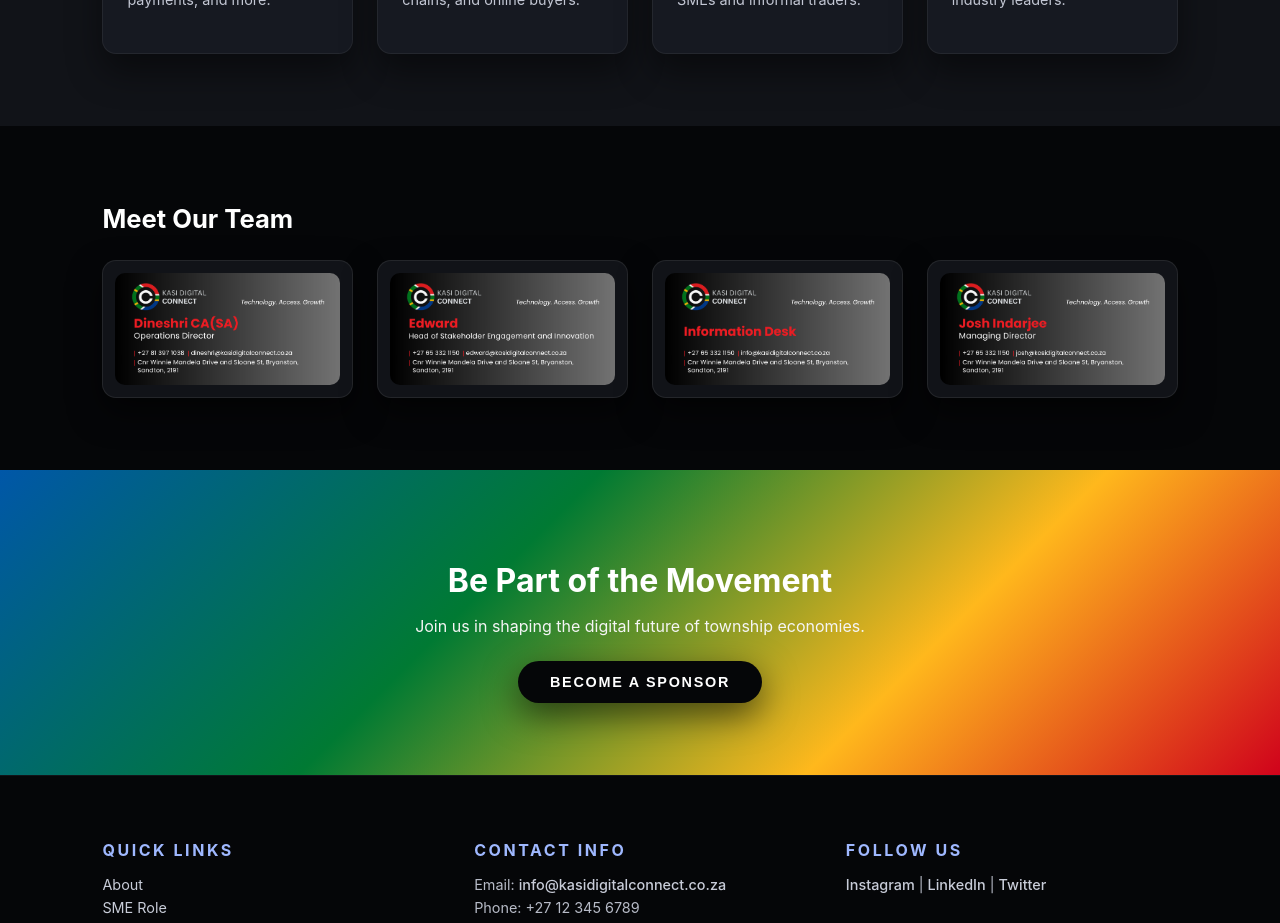
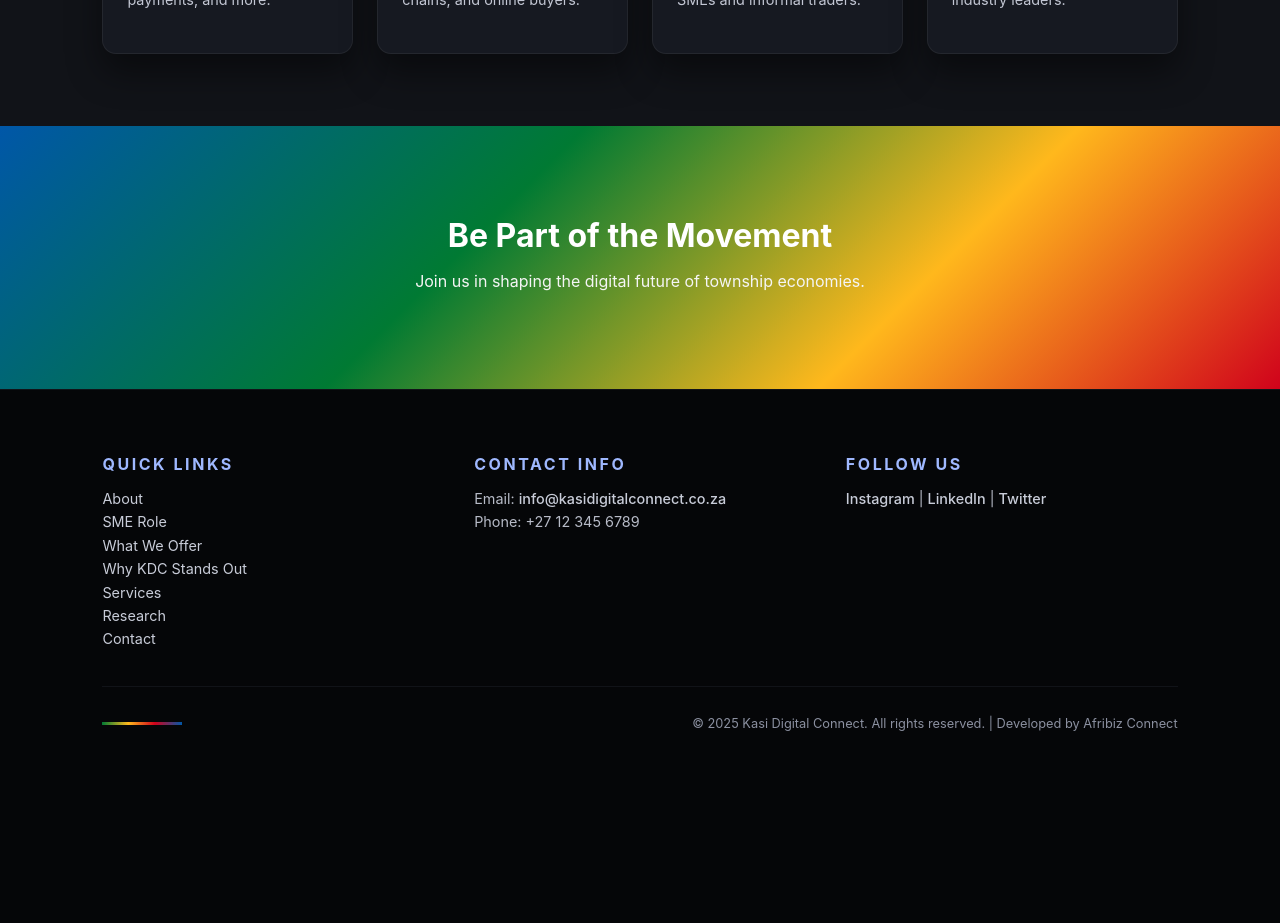
Before and after one commit to rebotilwe/kasi-digital-connect, a React (Create React App) app: page / in a window 1280 px wide. Shown: the part 1200-2123 px from the top of the page. After the commit the page ends 1967 px from the top, so only its background shows below. Built offline with nearby package versions, Linux system fonts and the light colour scheme.

Commit message:
removed email signatures

```diff
--- a/src/pages/Home/Home.jsx
+++ b/src/pages/Home/Home.jsx
@@ -71,7 +71,7 @@ const Home = () => {
 
       {/* TEAM SECTION */}
    {/* TEAM SECTION */}
-<section className="team-section">
+{/* <section className="team-section">
   <h2>Meet Our Team</h2>
   <div className="team-grid">
     {teamMembers.map((member, index) => (
@@ -80,14 +80,14 @@ const Home = () => {
       </div>
     ))}
   </div>
-</section>
+</section> */}
 
 
       {/* CTA SECTION */}
       <section className="cta-section">
         <h2>Be Part of the Movement</h2>
         <p>Join us in shaping the digital future of township economies.</p>
-        <button className="cta-btn">Become a Sponsor</button>
+        {/* <button className="cta-btn">Become a Sponsor</button> */}
       </section>
     </div>
   );
```
